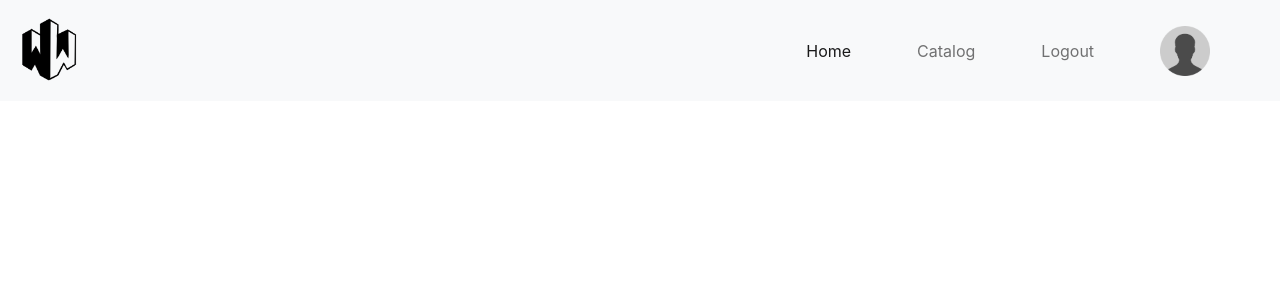
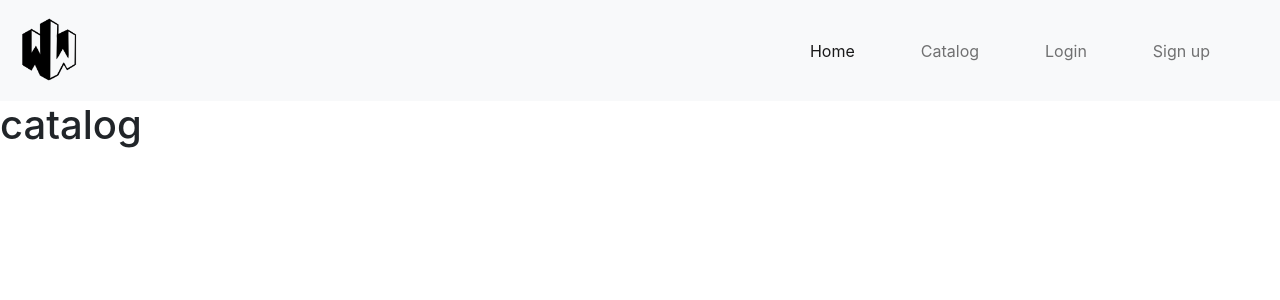
Before and after one commit to Nicolas-Gallego/where2watch, a React (Create React App) app in the folder frontend/: page /catalog in a window 1280 px wide. Shown: the top 300 px of the page. Built offline with nearby package versions, Linux system fonts and the light colour scheme.

Commit message:
css in css folder

```diff
--- a/frontend/src/App.js
+++ b/frontend/src/App.js
@@ -9,13 +9,14 @@ import './App.css';
 import NavbarUnregistered from './components/NavbarUnregistered'
 import NavbarRegistered from './components/NavbarRegistered'
 import FilmPage from './views/FilmPage'
+import Catalog from './views/Catalog';
 
 function App() {
   return (
     <div>
 
-     {/* <NavbarUnregistered/> */}
-     <NavbarRegistered/>
+     <NavbarUnregistered/>
+     {/* <NavbarRegistered/> */}
 
     <BrowserRouter>
       <Route path="/" exact component={Home}></Route>
@@ -24,6 +25,7 @@ function App() {
       <Route path="/profile"  component={Profile}></Route>
       <Route path="/editprofile"  component={EditProfile}></Route>
       <Route path="/film/id"  component={FilmPage}></Route>
+      <Route path="/catalog"  component={Catalog}></Route>
 
 
 {/*
--- a/frontend/src/components/NavbarRegistered.jsx
+++ b/frontend/src/components/NavbarRegistered.jsx
@@ -1,11 +1,11 @@
-import "../navbar.css";
+import "../css/navbar.css";
 
 const NavbarUnregistered = () => {
   return (
     <nav className="navbar navbar-expand-lg navbar-light bg-light">
       <div className="container-fluid">
         <a className="navbar-brand" href="#">
-          <img src="w2w_logo.png" alt="logo" className="logo" />
+          <img src="/w2w_logo.png" alt="logo" className="logo" />
         </a>
         <button
           className="navbar-toggler"
@@ -20,16 +20,16 @@ const NavbarUnregistered = () => {
         </button>
         <div className="collapse navbar-collapse justify-content-end" id="navbarNavAltMarkup">
           <div className="navbar-nav  align-items-center">
-            <a className="nav-link active" aria-current="page" href="#">
+            <a className="nav-link active" aria-current="page" href="/">
               Home
             </a>
-            <a className="nav-link" href="#">
+            <a className="nav-link" href="/catalog">
               Catalog
             </a>
-            <a className="nav-link" href="#">
+            <a className="nav-link" href="/">
               Logout
             </a>
-            <a className="nav-link" href="#">
+            <a className="nav-link" href="/profile">
               {/* must be replace by pp from user */}
               <img src="pp.png" alt="profile picture" className="profilePicture"/>
             </a>
--- a/frontend/src/components/NavbarUnregistered.jsx
+++ b/frontend/src/components/NavbarUnregistered.jsx
@@ -1,11 +1,11 @@
-import "../navbar.css";
+import "../css/navbar.css";
 
 const NavbarUnregistered = () => {
   return (
     <nav className="navbar navbar-expand-lg navbar-light bg-light">
       <div className="container-fluid">
         <a className="navbar-brand" href="#">
-          <img src="w2w_logo.png" alt="logo" className="logo" />
+          <img src="/w2w_logo.png" alt="logo" className="logo" />
         </a>
         <button
           className="navbar-toggler"
@@ -20,16 +20,16 @@ const NavbarUnregistered = () => {
         </button>
         <div className="collapse navbar-collapse justify-content-end" id="navbarNavAltMarkup">
           <div className="navbar-nav">
-            <a className="nav-link active" aria-current="page" href="#">
+            <a className="nav-link active" aria-current="page" href="/">
               Home
             </a>
-            <a className="nav-link" href="#">
+            <a className="nav-link" href="/catalog">
               Catalog
             </a>
-            <a className="nav-link" href="#">
+            <a className="nav-link" href="/login">
               Login
             </a>
-            <a className="nav-link" href="#">
+            <a className="nav-link" href="/signup">
               Sign up
             </a>
           </div>
--- /dev/null
+++ b/frontend/src/views/Catalog.jsx
@@ -0,0 +1,10 @@
+const Catalog = () => {
+  return (
+    <>
+      <h1>catalog</h1>
+
+    </>
+  );
+};
+
+export default Catalog;
--- a/frontend/src/views/FilmPage.jsx
+++ b/frontend/src/views/FilmPage.jsx
@@ -1,9 +1,8 @@
 import NavbarUnregistered from "../components/NavbarUnregistered";
-import "../filmPage.css";
+import "../css/filmPage.css";
 const FilmPage = () => {
   return (
     <>
-      <NavbarUnregistered />
       <div>
         <div className="container-fluid">
           {/* must be replace by film title */}
@@ -11,13 +10,13 @@ const FilmPage = () => {
           <div className="row d-flex justify-content-center">
             {/* must be replace by film poster  */}
             <img
-              src="placeholder_poster.png"
+              src="/placeholder_poster.png"
               alt="film poster"
               className="filmPoster col-md-6 col-sm-12"
             />
             <div className="col-md-6 col-sm-12 mt-1">
               <h4>Synopsis</h4>
-              {/* must be replace by fil Synopcis */}
+              {/* must be replace by film Synopsis */}
               <span>
                 Lorem ipsum dolor sit amet, consectetur adipiscing elit, sed do
                 eiusmod tempor incididunt ut labore et dolore magna aliqua. Ut
@@ -31,15 +30,15 @@ const FilmPage = () => {
               <div className="logos d-flex justify-content-start">
                 <a href="#">
                   {" "}
-                  <img src="netflix.png" alt="" className="logoPlatform" />
+                  <img src="/netflix.png" alt="" className="logoPlatform" />
                 </a>
                 <a href="#">
                   {" "}
-                  <img src="prime.png" alt="" className="logoPlatform" />
+                  <img src="/prime.png" alt="" className="logoPlatform" />
                 </a>
                 <a href="#">
                   {" "}
-                  <img src="disney.png" alt="" className="logoPlatform" />
+                  <img src="/disney.png" alt="" className="logoPlatform" />
                 </a>
               </div>
               <div className="filmInfos">
@@ -99,21 +98,21 @@ const FilmPage = () => {
                   <div class="carousel-inner">
                     <div class="carousel-item active">
                       <img
-                        src="placeholder_poster.png"
+                        src="/placeholder_poster.png"
                         class="d-block w-100"
                         alt="..."
                       />
                     </div>
                     <div class="carousel-item">
                       <img
-                        src="placeholder_poster.png"
+                        src="/placeholder_poster.png"
                         class="d-block w-100"
                         alt="..."
                       />
                     </div>
                     <div class="carousel-item">
                       <img
-                        src="placeholder_poster.png"
+                        src="/placeholder_poster.png"
                         class="d-block w-100"
                         alt="..."
                       />
```
Also changed, not shown: frontend/src/css/filmPage.css (renamed from frontend/src/filmPage.css), frontend/src/css/navbar.css (renamed from frontend/src/navbar.css).
